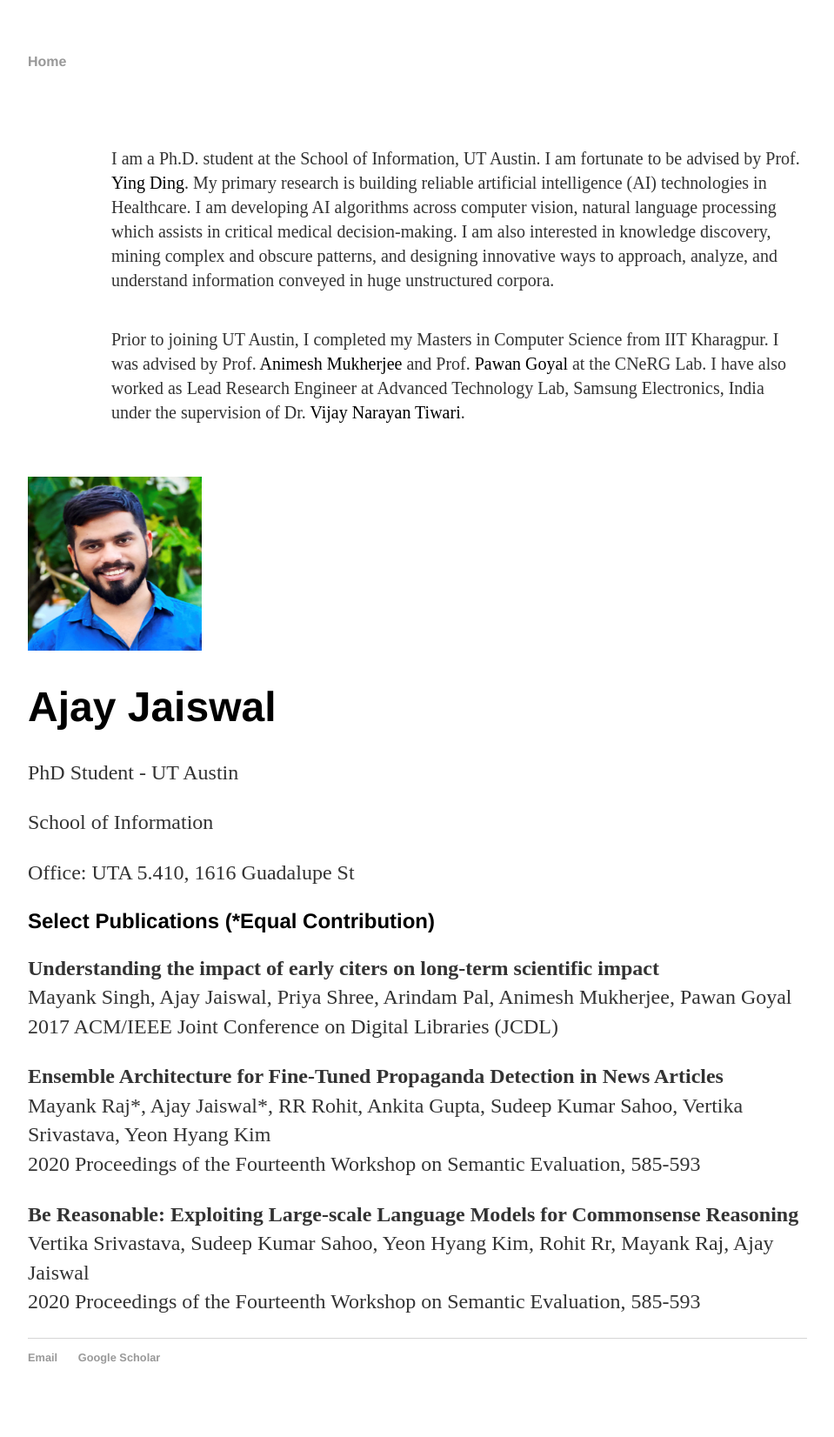
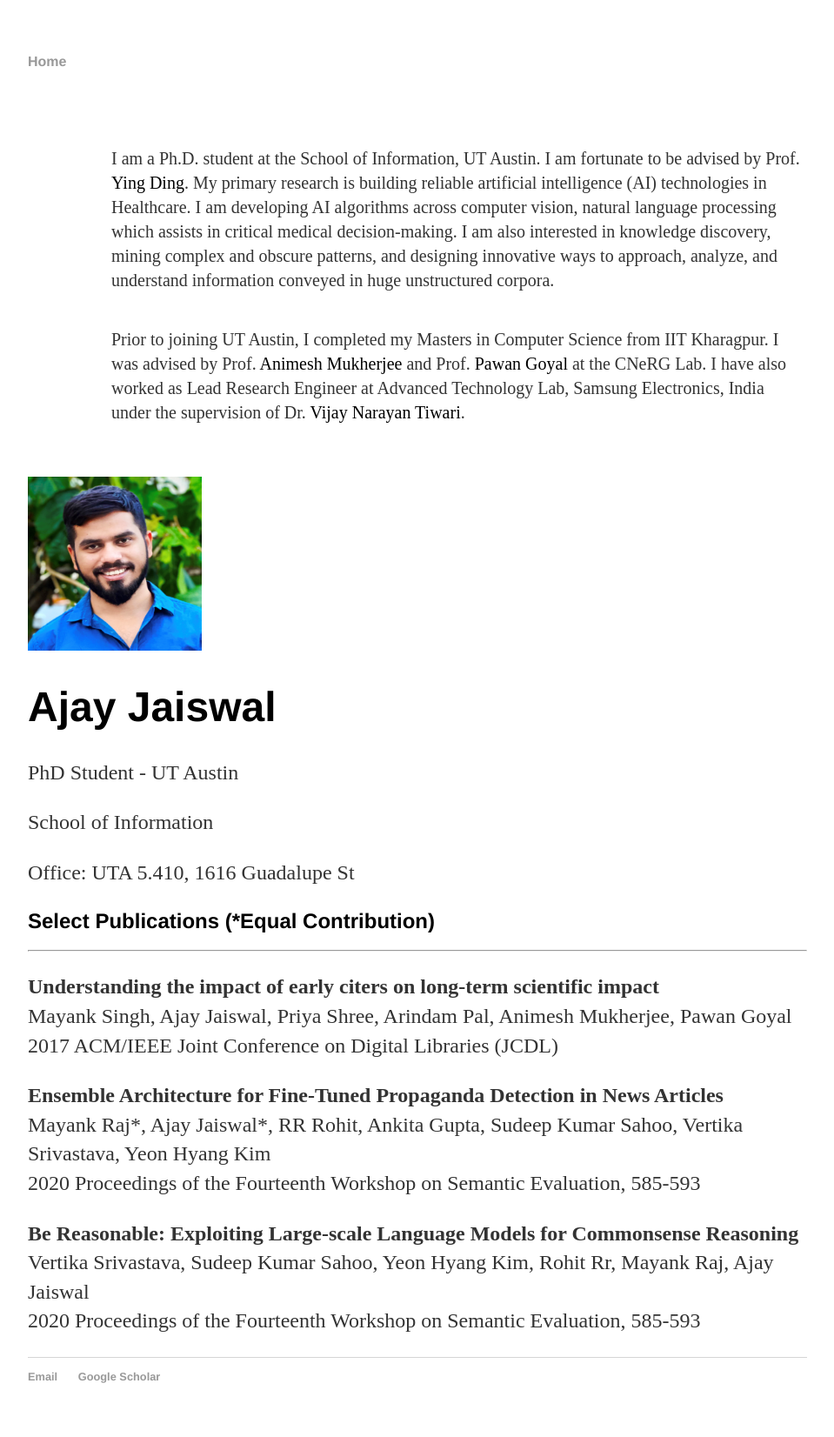
Before and after one commit to Ajay1994/ajay1994.github.io, a Jekyll site: the page built from index.html, in a window 1280 px wide. Shown: the whole page at 87% size, without its empty margins (160-1119 px from the left). Built offline with Jekyll 4.4.1, drawn with Linux system fonts in a browser that asks for light colours; before the commit the page ends 1630 px from its top, so only the background shows below that.

Commit message:
Update index.html

```diff
--- a/index.html
+++ b/index.html
@@ -26,6 +26,8 @@ title: Ajay Jaiswal Homepage
 			<p>Office: UTA 5.410, 1616 Guadalupe St</p>
 		</div>
 		<h2 style = "font-size:24px">Select Publications (*Equal Contribution)</h2>
+		<hr/>
+		<div style ="font-size:16px">
 			<p><strong>Understanding the impact of early citers on long-term scientific impact</strong><br/>
 			Mayank Singh, Ajay Jaiswal, Priya Shree, Arindam Pal, Animesh Mukherjee, Pawan Goyal<br/>
 			2017 ACM/IEEE Joint Conference on Digital Libraries (JCDL)
@@ -38,3 +40,4 @@ title: Ajay Jaiswal Homepage
 			Vertika Srivastava, Sudeep Kumar Sahoo, Yeon Hyang Kim, Rohit Rr, Mayank Raj, Ajay Jaiswal<br/>
 			2020 Proceedings of the Fourteenth Workshop on Semantic Evaluation, 585-593
 			</p>
+		</div>
```
